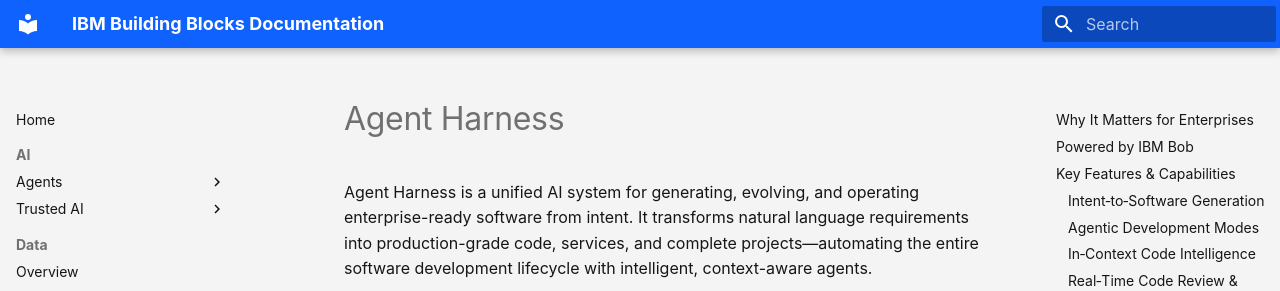
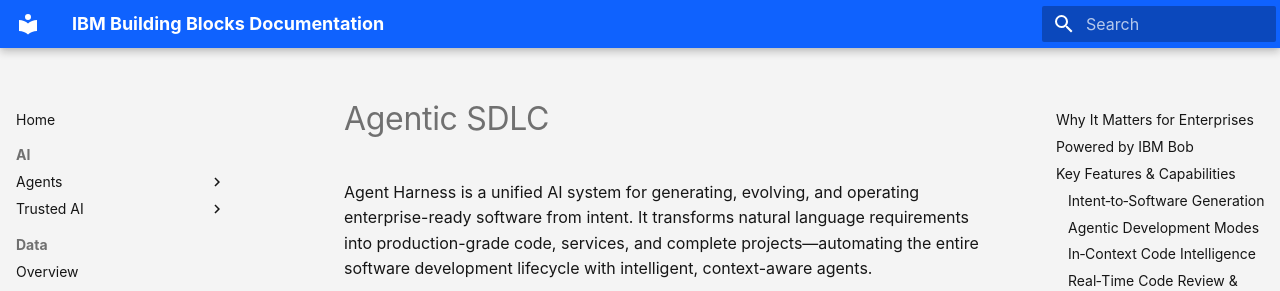
Before and after one commit to ibm-self-serve-assets/building-blocks-docs, an MkDocs documentation site: the page built from docs-src/ai-core/agents/agentic-sdlc.md, in a window 1280 px wide and 900 px high. Shown: the top 291 px of the window. Built offline with MkDocs 1.6.1 and Material for MkDocs 9.7.7, drawn with Linux system fonts in a browser that asks for light colours.

Commit message:
changed to agentic SDLC

```diff
--- a/docs-src/ai-core/agents/agent-harness.md
+++ b/docs-src/ai-core/agents/agentic-sdlc.md
@@ -1,4 +1,4 @@
-# Agent Harness
+# Agentic SDLC
 
 Agent Harness is a unified AI system for generating, evolving, and operating enterprise-ready software from intent. It transforms natural language requirements into production-grade code, services, and complete projects—automating the entire software development lifecycle with intelligent, context-aware agents.
 
```
Also changed, not shown: docs-src/ai-core/agents/index.md (+1 -1 lines).
